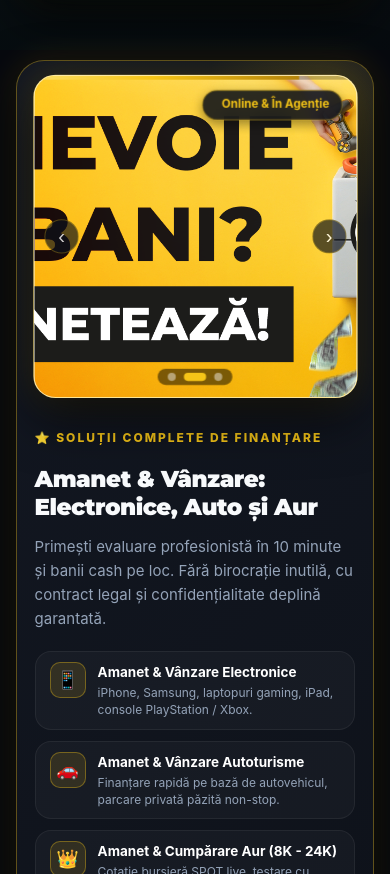
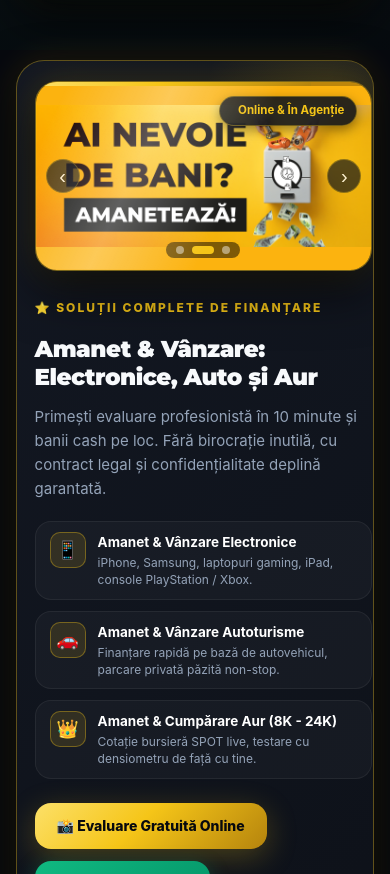
Before and after one commit to nistordaniel06-cpu/amanet-no-limit, a plain HTML site: page index.html in a window 390 px wide. Shown: the part 1654-2528 px from the top of the page. Drawn offline with Linux system fonts and the light colour scheme; no server answers.

Commit message:
fix(slider): remove zoom-in, use object-fit contain and match slide backgrounds so all banners and logos are 100% visible

```diff
--- a/css/style.css
+++ b/css/style.css
@@ -2161,19 +2161,21 @@
   position: relative;
   width: 100%;
   max-width: 580px;
-  height: 320px;
+  aspect-ratio: 16 / 9;
+  height: auto;
+  min-height: 250px;
   border-radius: var(--radius-lg);
   overflow: hidden;
   border: 1.5px solid rgba(245, 197, 24, 0.45);
   box-shadow: 0 20px 50px rgba(0, 0, 0, 0.65), 0 0 35px rgba(245, 197, 24, 0.2);
-  background: #ffffff;
-  animation: floatMotion 3.8s ease-in-out infinite alternate;
+  background: #11141c;
+  animation: floatMotion 4s ease-in-out infinite alternate;
 }
 
 @keyframes floatMotion {
-  0% { transform: translateY(0px) scale(1); }
-  50% { transform: translateY(-12px) scale(1.015); }
-  100% { transform: translateY(0px) scale(1); }
+  0% { transform: translateY(0px); }
+  50% { transform: translateY(-8px); }
+  100% { transform: translateY(0px); }
 }
 
 /* Moving shimmer glare across image */
@@ -2184,9 +2186,9 @@
   left: -120%;
   width: 65%;
   height: 100%;
-  background: linear-gradient(90deg, transparent, rgba(255, 255, 255, 0.4), transparent);
+  background: linear-gradient(90deg, transparent, rgba(255, 255, 255, 0.3), transparent);
   transform: skewX(-25deg);
-  animation: shimmerSweep 4s cubic-bezier(0.4, 0, 0.2, 1) infinite;
+  animation: shimmerSweep 4.5s cubic-bezier(0.4, 0, 0.2, 1) infinite;
   pointer-events: none;
   z-index: 12;
 }
@@ -2230,24 +2232,34 @@
   inset: 0;
   opacity: 0;
   visibility: hidden;
-  transition: opacity 0.75s cubic-bezier(0.16, 1, 0.3, 1), transform 0.75s cubic-bezier(0.16, 1, 0.3, 1);
-  transform: scale(1.04);
+  transition: opacity 0.5s ease;
   display: flex;
   align-items: center;
   justify-content: center;
   background: #ffffff;
+}
+
+.showcase-slide.slide-phone {
+  background: #ffffff;
+}
+
+.showcase-slide.slide-yellow-1 {
+  background: #fcb30f;
+}
+
+.showcase-slide.slide-yellow-2 {
+  background: #ffd509;
 }
 
 .showcase-slide.active {
   opacity: 1;
   visibility: visible;
-  transform: scale(1);
 }
 
 .showcase-slide img {
   width: 100%;
   height: 100%;
-  object-fit: cover;
+  object-fit: contain;
   object-position: center;
   display: block;
 }
@@ -2424,7 +2436,10 @@
     padding: 24px 18px;
     gap: 24px;
   }
-  .showcase-img-frame {
+  .showcase-slider-wrap {
     max-width: 100%;
+    aspect-ratio: 16 / 9;
+    height: auto;
+    min-height: 190px;
   }
 }
--- a/index.html
+++ b/index.html
@@ -24,7 +24,7 @@
   <link href="https://fonts.googleapis.com/css2?family=Inter:wght@400;500;600;700;800&family=Montserrat:wght@700;800;900&display=swap" rel="stylesheet">
 
   <!-- Main Stylesheet -->
-  <link rel="stylesheet" href="css/style.css?v=20260903-3">
+  <link rel="stylesheet" href="css/style.css?v=20260903-4">
 </head>
 <body>
 
@@ -271,13 +271,13 @@
             </div>
 
             <div class="showcase-slides-track">
-              <div class="showcase-slide active">
+              <div class="showcase-slide slide-phone active">
                 <img src="assets/herophone1.png" alt="Amanet No Limit - Electronice, Auto, Aur" class="showcase-img" loading="eager">
               </div>
-              <div class="showcase-slide">
+              <div class="showcase-slide slide-yellow-1">
                 <img src="assets/slider2.png" alt="Ai nevoie de bani? Amanetează!" class="showcase-img" loading="lazy">
               </div>
-              <div class="showcase-slide">
+              <div class="showcase-slide slide-yellow-2">
                 <img src="assets/slider3.png" alt="Obține bani din aur și electronice" class="showcase-img" loading="lazy">
               </div>
             </div>
@@ -1045,8 +1045,8 @@
   </dialog>
 
   <!-- Scripts -->
-  <script src="js/catalog-data.js?v=20260903-3"></script>
-  <script src="js/metals-bursa.js?v=20260903-3"></script>
-  <script src="js/main.js?v=20260903-3"></script>
+  <script src="js/catalog-data.js?v=20260903-4"></script>
+  <script src="js/metals-bursa.js?v=20260903-4"></script>
+  <script src="js/main.js?v=20260903-4"></script>
 </body>
 </html>
```
Also changed, not shown: calculator.html (+4 -4 lines), contact.html (+3 -3 lines), produse.html (+3 -3 lines).
